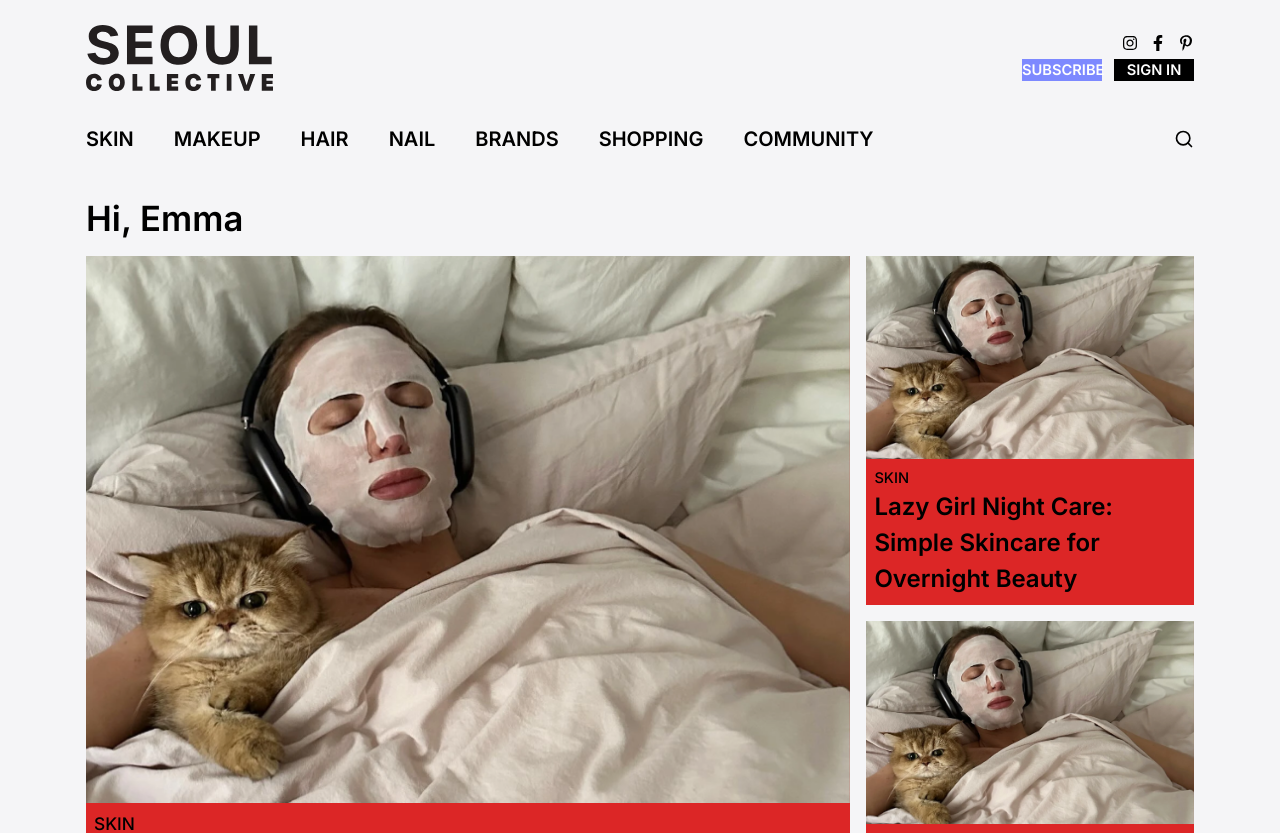
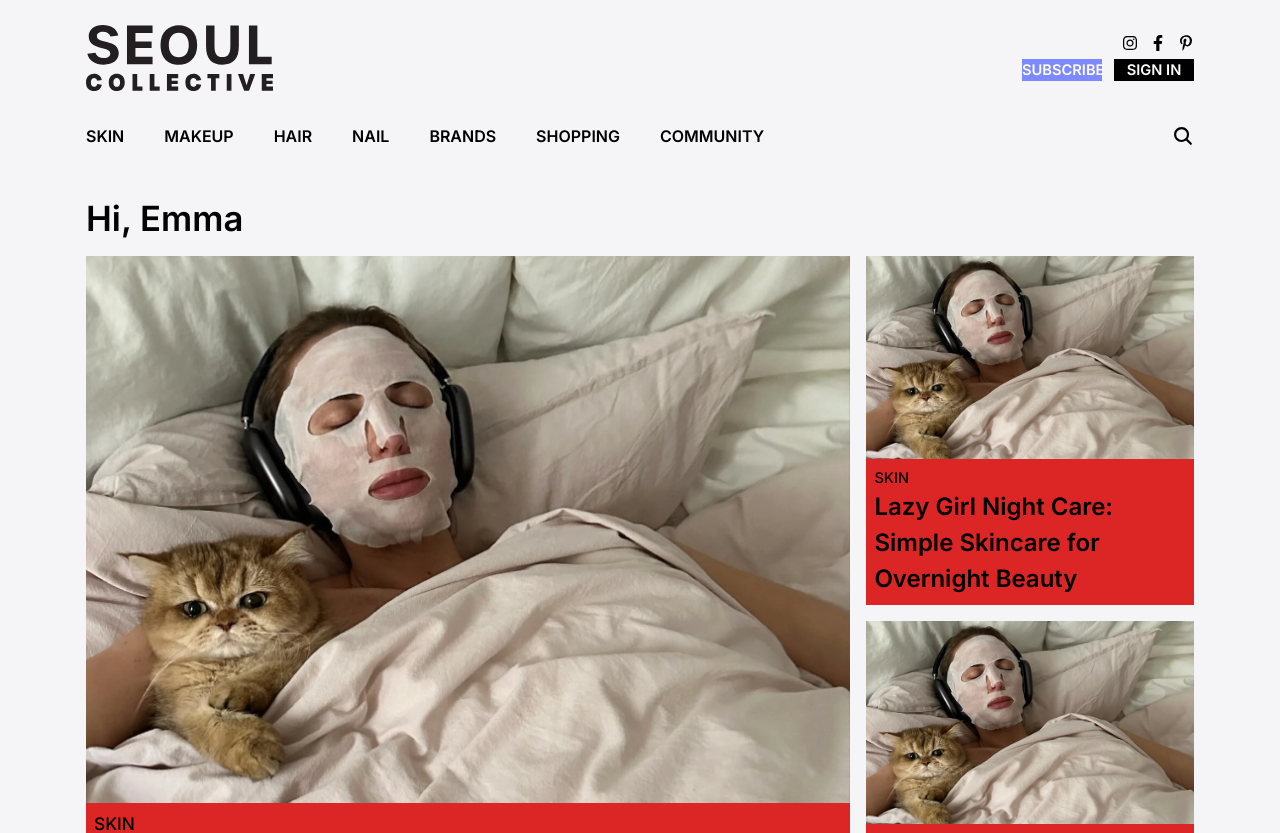
Before and after one commit to SEOUL-COLLECTIVE/SEOUL-COLLECTIVE-Client, a Next.js app: page / in a window 1280 px wide. Shown: the top 833 px of the page. Built offline with nearby package versions, Linux system fonts and the light colour scheme.

Commit message:
chore: navbar 폰트 크기 및 padding 조정

```diff
--- a/src/components/Common/Navbar.tsx
+++ b/src/components/Common/Navbar.tsx
@@ -13,7 +13,7 @@ import {
 import Image from 'next/image'
 import Link from 'next/link'
 import { useState } from 'react'
-import { Search } from 'lucide-react'
+import { IoSearch } from 'react-icons/io5'
 
 const navItems = [
   { name: 'SKIN', submenu: ['Skin Concerns', 'Skin Type', 'Sun Care', 'Body Care'] },
@@ -59,14 +59,14 @@ export default function Navbar({ showTopbar }: NavbarProps) {
         className={`relative flex items-center gap-8 ${showTopbar ? 'py-[0.5rem]' : 'py-[1.25rem]'}`}
       >
         <NavigationMenu viewport={false}>
-          <NavigationMenuList className="flex gap-10 text-p15">
+          <NavigationMenuList className="flex gap-10">
             {navItems.map((item) => (
               <NavigationMenuItem key={item.name}>
-                <NavigationMenuTrigger className="cursor-pointer p-0 font-semibold underline-offset-4 hover:underline hover:decoration-purple hover:decoration-[0.0938rem] data-[state=open]:underline data-[state=open]:decoration-purple data-[state=open]:decoration-[0.0938rem] [&>svg]:hidden">
+                <NavigationMenuTrigger className="cursor-pointer p-0 font-semibold underline-offset-[0.4375rem] hover:underline hover:decoration-purple hover:decoration-[0.1rem] data-[state=open]:underline data-[state=open]:decoration-purple data-[state=open]:decoration-[0.1rem] [&>svg]:hidden">
                   {item.name}
                 </NavigationMenuTrigger>
                 {item.submenu && (
-                  <NavigationMenuContent className="absolute left-auto top-full z-50 mt-1 w-[9.375rem] rounded-sm bg-white p-1 text-p13 font-normal">
+                  <NavigationMenuContent className="absolute left-auto top-full z-50 mt-[0.4375rem] w-[10.5rem] rounded-sm bg-white p-1 font-normal">
                     {item.submenu.map((sub) => (
                       <NavigationMenuLink
                         asChild
@@ -97,7 +97,7 @@ export default function Navbar({ showTopbar }: NavbarProps) {
               onChange={onChangeSearchKeyword}
             />
             <button onClick={() => setIsSearchOpen(false)} className="text-black hover:text-purple">
-              <Search size={20} />
+              <IoSearch size={22} />
             </button>
           </div>
         ) : (
@@ -105,7 +105,7 @@ export default function Navbar({ showTopbar }: NavbarProps) {
             onClick={() => setIsSearchOpen(true)}
             className="text-black transition-colors hover:text-purple"
           >
-            <Search size={20} />
+            <IoSearch size={22} />
           </button>
         )}
       </div>
```
